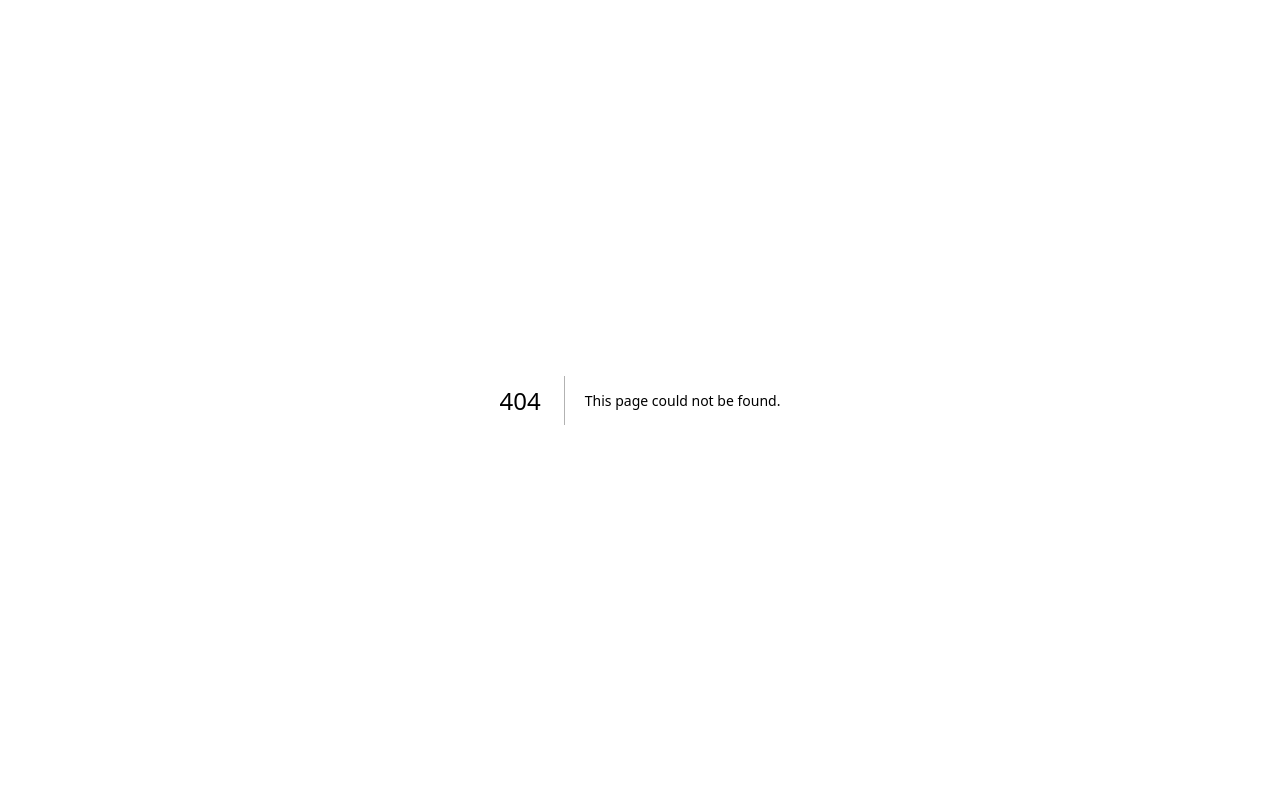
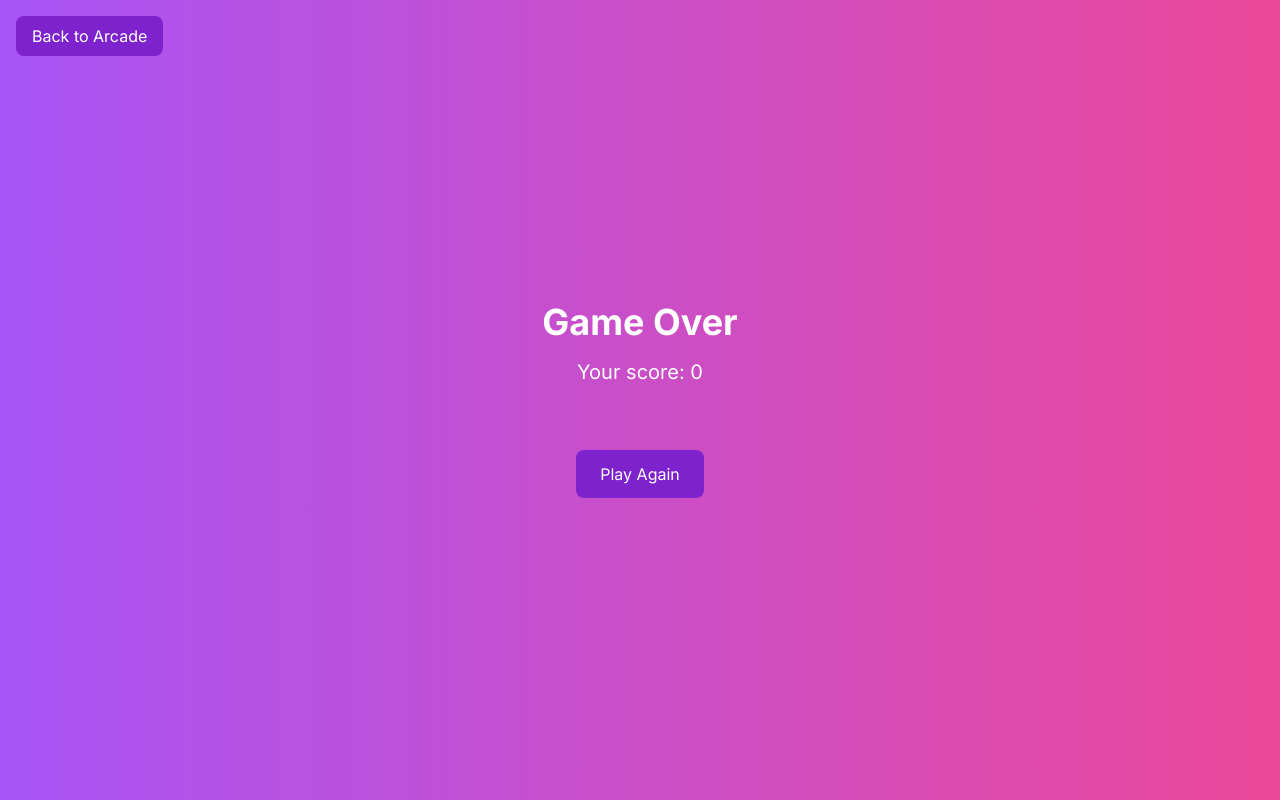
Before and after one commit to daltyboy11/wordcade, a Next.js app: page /word-scramble in a window 1280 px wide. Before the commit this address had no page. Built offline with nearby package versions, Linux system fonts and the light colour scheme.

Commit message:
word scramble coming along. need to update the postgame status

```diff
--- a/app/page.tsx
+++ b/app/page.tsx
@@ -22,6 +22,16 @@ const games = [
     href: '/analogies',
     title: 'Analogies',
     description: 'Solve the analogy and score points!',
+  },
+  {
+    href: '/word-scramble',
+    title: 'Word Scramble',
+    description: 'Unscramble the word!',
+  },
+  {
+    href: '/who-said-it',
+    title: 'Who Said It?',
+    description: 'Identify the quote author!',
   },
 ];
 
--- /dev/null
+++ b/app/word-scramble/page.tsx
@@ -0,0 +1,155 @@
+'use client';
+
+import { useRouter } from 'next/navigation';
+import { useState, useEffect } from 'react';
+import sampleData from '../../lib/word-scramble/example.json';
+
+type WordScramble = {
+  word: string;
+  scrambled: string;
+};
+
+export default function WordScramble() {
+  const router = useRouter();
+  const [pageState, setPageState] = useState('pregame');
+  const [currentQuestion, setCurrentQuestion] = useState(0);
+  const [selectedTiles, setSelectedTiles] = useState<string[]>([]);
+  const [scrambledTiles, setScrambledTiles] = useState<string[]>([]);
+  const [data, setData] = useState<WordScramble[]>([]);
+  const [timeLeft, setTimeLeft] = useState(0);
+
+  useEffect(() => {
+    if (data.length === 0) {
+      setData(sampleData);
+    }
+  }, []);
+
+  useEffect(() => {
+    if (data.length > 0) {
+      setScrambledTiles(data[currentQuestion].scrambled.split(''));
+    }
+  }, [data, currentQuestion]);
+
+  useEffect(() => {
+    if (data.length === 0) return;
+    if (selectedTiles.length === data[currentQuestion].word.length) {
+      const formedWord = selectedTiles.join('');
+      if (formedWord === data[currentQuestion].word) {
+        if (currentQuestion < data.length - 1) {
+          setCurrentQuestion(currentQuestion + 1);
+          setSelectedTiles([]);
+          setScrambledTiles(data[currentQuestion + 1].scrambled.split(''));
+        } else {
+          setPageState('postgame');
+        }
+      }
+    }
+  }, [selectedTiles, data, currentQuestion]);
+
+  useEffect(() => {
+    if (pageState === 'ingame' && timeLeft > 0) {
+      const timer = setTimeout(() => setTimeLeft(timeLeft - 1), 1000);
+      return () => clearTimeout(timer);
+    } else if (timeLeft === 0) {
+      setPageState('postgame');
+    }
+  }, [pageState, timeLeft]);
+
+  const handleStartGame = () => {
+    setPageState('ingame');
+    setCurrentQuestion(0);
+    setSelectedTiles([]);
+    setTimeLeft(30); // Reset the timer to 30 seconds
+  };
+
+  const handleSlotClick = (index: number) => {
+    const tile = selectedTiles[index];
+    if (tile) {
+      setScrambledTiles([...scrambledTiles, tile]);
+      const newSelectedTiles = selectedTiles.filter((_, i) => i !== index);
+      setSelectedTiles(newSelectedTiles);
+    }
+  };
+
+  const handleTileClick = (index: number) => {
+    const tile = scrambledTiles[index];
+    setSelectedTiles([...selectedTiles, tile]);
+    setScrambledTiles(scrambledTiles.filter((_, i) => i !== index));
+  };
+
+  return (
+    <main className="flex min-h-screen flex-col items-center justify-center p-24 bg-gradient-to-r from-purple-500 to-pink-500 text-white">
+      <button
+        onClick={() => router.push('/')}
+        className="absolute top-4 left-4 px-4 py-2 bg-purple-700 rounded-lg hover:bg-purple-800"
+      >
+        Back to Arcade
+      </button>
+      {pageState === 'pregame' && (
+        <div className="text-center">
+          <h1 className="text-4xl font-bold mb-4">Word Scramble Game</h1>
+          <p className="text-xl mb-8 max-w-xl mx-auto text-left">
+            Unscramble the word by clicking on the tiles. You have 30 seconds to
+            unscramble as many words as you can.
+          </p>
+          <button
+            onClick={handleStartGame}
+            className="px-6 py-3 bg-purple-700 rounded-lg hover:bg-purple-800"
+          >
+            Start Game
+          </button>
+        </div>
+      )}
+
+      {pageState === 'ingame' && (
+        <div className="text-center" style={{ minWidth: '300px' }}>
+          <div className="mb-4">
+            <h1 className="text-4xl font-bold" style={{ minWidth: '200px' }}>
+              {timeLeft} {/* Display the remaining time */}
+            </h1>
+          </div>
+          <div className="flex justify-center mb-6">
+            {Array(data[currentQuestion].word.length)
+              .fill(null)
+              .map((_, index) => (
+                <div
+                  key={index}
+                  onClick={() => handleSlotClick(index)}
+                  className="w-10 h-10 border-2 border-white mx-1 flex items-center justify-center bg-purple-700 rounded-lg cursor-pointer"
+                >
+                  {selectedTiles[index] || ''}
+                </div>
+              ))}
+          </div>
+          <div className="grid gap-4 grid-cols-6">
+            {scrambledTiles.map((tile, index) => (
+              <button
+                key={index}
+                onClick={() => handleTileClick(index)}
+                className="w-10 h-10 bg-purple-700 rounded-lg hover:bg-purple-800 flex items-center justify-center"
+              >
+                {tile}
+              </button>
+            ))}
+          </div>
+        </div>
+      )}
+
+      {pageState === 'postgame' && (
+        <div className="text-center">
+          <h1 className="text-4xl font-bold mb-4">Game Over</h1>
+          <p className="text-xl mb-8">
+            Your score:{' '}
+            {selectedTiles.join('') === data[currentQuestion].word ? 1 : 0}
+          </p>
+          <button
+            onClick={handleStartGame}
+            className="mt-8 px-6 py-3 bg-purple-700 rounded-lg hover:bg-purple-800"
+          >
+            Play Again
+          </button>
+        </div>
+      )}
+    </main>
+  );
+}
--- /dev/null
+++ b/lib/word-scramble/example.json
@@ -0,0 +1,62 @@
+[
+  {
+    "word": "STAR",
+    "scrambled": "TSAR"
+  },
+  {
+    "word": "FISH",
+    "scrambled": "HSFI"
+  },
+  {
+    "word": "PLANE",
+    "scrambled": "NAPLE"
+  },
+  {
+    "word": "BRIGHT",
+    "scrambled": "GHTBIR"
+  },
+  {
+    "word": "GARDEN",
+    "scrambled": "EDNAGR"
+  },
+  {
+    "word": "HOLIDAY",
+    "scrambled": "YDOHIAL"
+  },
+  {
+    "word": "KITCHEN",
+    "scrambled": "HTICNKE"
+  },
+  {
+    "word": "MOUNTAIN",
+    "scrambled": "UTMNIAON"
+  },
+  {
+    "word": "LANGUAGE",
+    "scrambled": "GAULNGAE"
+  },
+  {
+    "word": "ELEPHANT",
+    "scrambled": "PALEHNET"
+  },
+  {
+    "word": "BUTTERFLY",
+    "scrambled": "YTFLREBTU"
+  },
+  {
+    "word": "DEFINITION",
+    "scrambled": "FIDITEONIN"
+  },
+  {
+    "word": "TECHNOLOGY",
+    "scrambled": "HNOLOCYGET"
+  },
+  {
+    "word": "COMMUNICATION",
+    "scrambled": "MINOUACTNIOC"
+  },
+  {
+    "word": "TRANSFORMATION",
+    "scrambled": "AFTORNSTIMRONA"
+  }
+]
--- /dev/null
+++ b/lib/word-scramble/schema.json
@@ -0,0 +1,4 @@
+{
+  "word": "COMMUNICATION",
+  "scrambled": "MINOUACTNIOC"
+}
```
